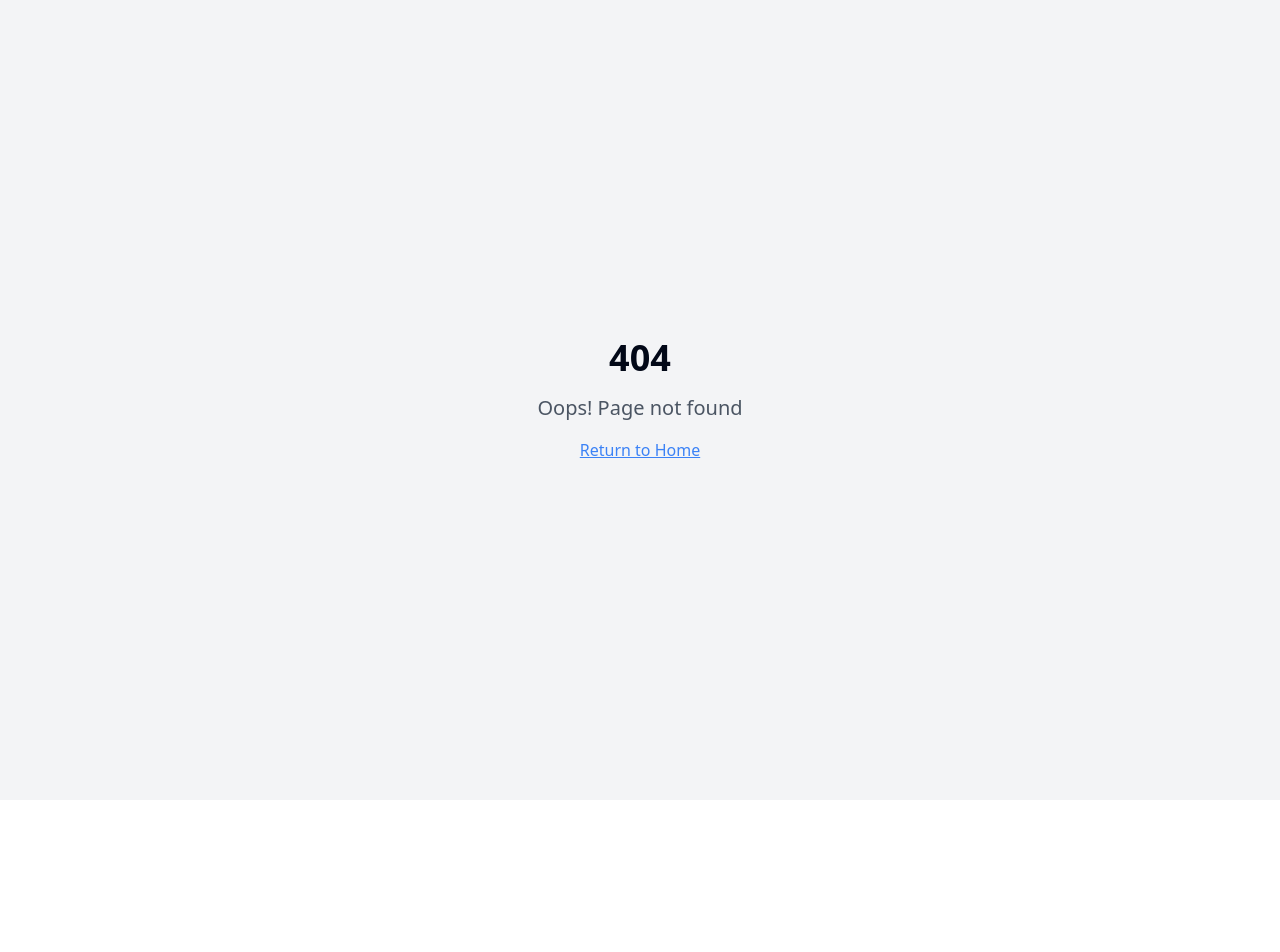
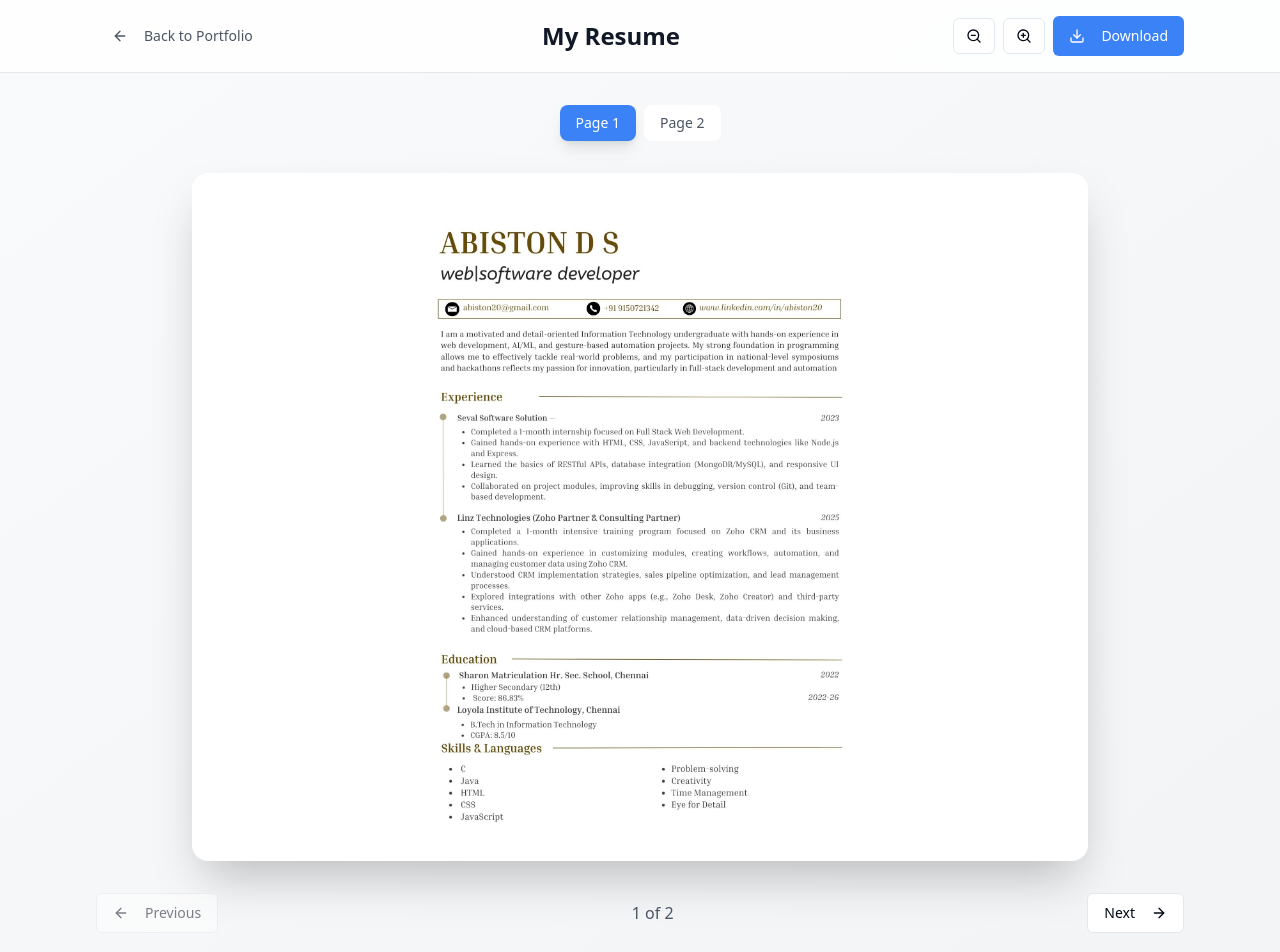
Before and after one commit to Abiston20/portfolio, a React (Vite) app: page /resume in a window 1280 px wide. Before the commit this address had no page. Shown: the top 952 px of the page. Before the commit the page ends 800 px from the top, so only its background shows below. Built offline with nearby package versions, Linux system fonts and the light colour scheme.

Commit message:
feat: Implement resume view and update AI image
Adds a new page for displaying the resume image with smooth transitions and updates the AI & Machine Learning certificate image.

```diff
--- a/src/App.tsx
+++ b/src/App.tsx
@@ -1,9 +1,11 @@
+
 import { Toaster } from "@/components/ui/toaster";
 import { Toaster as Sonner } from "@/components/ui/sonner";
 import { TooltipProvider } from "@/components/ui/tooltip";
 import { QueryClient, QueryClientProvider } from "@tanstack/react-query";
 import { BrowserRouter, Routes, Route } from "react-router-dom";
 import Index from "./pages/Index";
+import Resume from "./pages/Resume";
 import NotFound from "./pages/NotFound";
 
 const queryClient = new QueryClient();
@@ -16,6 +18,7 @@ const App = () => (
       <BrowserRouter>
         <Routes>
           <Route path="/" element={<Index />} />
+          <Route path="/resume" element={<Resume />} />
           {/* ADD ALL CUSTOM ROUTES ABOVE THE CATCH-ALL "*" ROUTE */}
           <Route path="*" element={<NotFound />} />
         </Routes>
--- a/src/components/CertificatesSection.tsx
+++ b/src/components/CertificatesSection.tsx
@@ -1,3 +1,4 @@
+
 import { motion } from 'framer-motion';
 import { useInView } from 'framer-motion';
 import { useRef, useState } from 'react';
@@ -16,7 +17,7 @@ const CertificatesSection = () => {
       organization: "Connected Core Technology Solutions",
       date: "2023",
       description: "Comprehensive certification in AI and ML technologies, algorithms, and practical implementations.",
-      image: "https://images.unsplash.com/photo-1507003211169-0a1dd7228f2d?w=600&h=400&fit=crop",
+      image: "https://images.unsplash.com/photo-1677442136019-21780ecad995?w=600&h=400&fit=crop",
       skills: ["Machine Learning", "Deep Learning", "Python", "TensorFlow"]
     },
     {
--- a/src/components/ResumeSection.tsx
+++ b/src/components/ResumeSection.tsx
@@ -1,13 +1,15 @@
 import { motion } from 'framer-motion';
 import { useInView } from 'framer-motion';
 import { useRef } from 'react';
-import { Download, FileText, Calendar, MapPin, Trophy, GraduationCap } from 'lucide-react';
+import { Download, FileText, Calendar, MapPin, Trophy, GraduationCap, Eye } from 'lucide-react';
 import { Card, CardContent } from '@/components/ui/card';
 import { Button } from '@/components/ui/button';
+import { useNavigate } from 'react-router-dom';
 
 const ResumeSection = () => {
   const ref = useRef(null);
   const isInView = useInView(ref, { once: true, margin: "-100px" });
+  const navigate = useNavigate();
 
   const experiences = [
     {
@@ -85,10 +87,21 @@ const ResumeSection = () => {
             initial={{ opacity: 0, scale: 0.8 }}
             animate={isInView ? { opacity: 1, scale: 1 } : { opacity: 0, scale: 0.8 }}
             transition={{ delay: 0.3, duration: 0.6 }}
+            className="flex flex-col sm:flex-row gap-4 justify-center"
           >
             <Button
               size="lg"
+              onClick={() => navigate('/resume')}
               className="bg-portfolio-primary hover:bg-portfolio-primary/90 text-white px-8 py-3 rounded-full shadow-lg hover:shadow-glow transition-all duration-300 group"
+            >
+              <Eye className="mr-2 h-5 w-5 group-hover:scale-110 transition-transform" />
+              View My Resume
+            </Button>
+            <Button
+              size="lg"
+              variant="outline"
+              onClick={() => navigate('/resume')}
+              className="border-portfolio-primary text-portfolio-primary hover:bg-portfolio-primary hover:text-white px-8 py-3 rounded-full transition-all duration-300 group"
             >
               <Download className="mr-2 h-5 w-5 group-hover:animate-bounce" />
               Download Resume
--- /dev/null
+++ b/src/pages/Resume.tsx
@@ -0,0 +1,177 @@
+
+import { motion } from 'framer-motion';
+import { useState } from 'react';
+import { ArrowLeft, Download, ZoomIn, ZoomOut } from 'lucide-react';
+import { Button } from '@/components/ui/button';
+import { useNavigate } from 'react-router-dom';
+
+const Resume = () => {
+  const navigate = useNavigate();
+  const [currentPage, setCurrentPage] = useState(0);
+  const [zoomLevel, setZoomLevel] = useState(1);
+
+  const resumeImages = [
+    '/lovable-uploads/569edaec-7c4b-49ea-9b82-e5e05d7033a3.png',
+    '/lovable-uploads/4fbbafd5-55fb-4e95-9138-b0576b27adc1.png'
+  ];
+
+  const handleDownload = () => {
+    // Create a link to download both images as a PDF or trigger individual downloads
+    resumeImages.forEach((image, index) => {
+      const link = document.createElement('a');
+      link.href = image;
+      link.download = `resume-page-${index + 1}.png`;
+      document.body.appendChild(link);
+      link.click();
+      document.body.removeChild(link);
+    });
+  };
+
+  const handleZoomIn = () => {
+    setZoomLevel(prev => Math.min(prev + 0.2, 2));
+  };
+
+  const handleZoomOut = () => {
+    setZoomLevel(prev => Math.max(prev - 0.2, 0.5));
+  };
+
+  return (
+    <div className="min-h-screen bg-gradient-to-br from-gray-50 to-gray-100 dark:from-portfolio-darker dark:to-portfolio-dark">
+      {/* Header */}
+      <motion.div
+        initial={{ opacity: 0, y: -20 }}
+        animate={{ opacity: 1, y: 0 }}
+        transition={{ duration: 0.6 }}
+        className="sticky top-0 z-10 bg-white/80 dark:bg-portfolio-darker/80 backdrop-blur-sm border-b border-gray-200 dark:border-gray-700"
+      >
+        <div className="max-w-6xl mx-auto px-4 sm:px-6 lg:px-8 py-4">
+          <div className="flex items-center justify-between">
+            <Button
+              variant="ghost"
+              onClick={() => navigate('/')}
+              className="flex items-center text-gray-600 dark:text-gray-300 hover:text-portfolio-primary"
+            >
+              <ArrowLeft className="w-4 h-4 mr-2" />
+              Back to Portfolio
+            </Button>
+
+            <h1 className="text-2xl font-bold text-gray-900 dark:text-white">
+              My Resume
+            </h1>
+
+            <div className="flex items-center space-x-2">
+              <Button
+                variant="outline"
+                size="sm"
+                onClick={handleZoomOut}
+                disabled={zoomLevel <= 0.5}
+              >
+                <ZoomOut className="w-4 h-4" />
+              </Button>
+              <Button
+                variant="outline"
+                size="sm"
+                onClick={handleZoomIn}
+                disabled={zoomLevel >= 2}
+              >
+                <ZoomIn className="w-4 h-4" />
+              </Button>
+              <Button
+                onClick={handleDownload}
+                className="bg-portfolio-primary hover:bg-portfolio-primary/90 text-white"
+              >
+                <Download className="w-4 h-4 mr-2" />
+                Download
+              </Button>
+            </div>
+          </div>
+        </div>
+      </motion.div>
+
+      {/* Resume Content */}
+      <div className="max-w-6xl mx-auto px-4 sm:px-6 lg:px-8 py-8">
+        {/* Page Navigation */}
+        <motion.div
+          initial={{ opacity: 0, y: 20 }}
+          animate={{ opacity: 1, y: 0 }}
+          transition={{ duration: 0.6, delay: 0.2 }}
+          className="flex justify-center mb-8"
+        >
+          <div className="flex space-x-2">
+            {resumeImages.map((_, index) => (
+              <button
+                key={index}
+                onClick={() => setCurrentPage(index)}
+                className={`px-4 py-2 rounded-lg text-sm font-medium transition-all duration-300 ${
+                  currentPage === index
+                    ? 'bg-portfolio-primary text-white shadow-lg'
+                    : 'bg-white dark:bg-portfolio-darker text-gray-600 dark:text-gray-300 hover:bg-gray-50 dark:hover:bg-portfolio-dark'
+                }`}
+              >
+                Page {index + 1}
+              </button>
+            ))}
+          </div>
+        </motion.div>
+
+        {/* Resume Image Display */}
+        <motion.div
+          initial={{ opacity: 0, scale: 0.9 }}
+          animate={{ opacity: 1, scale: 1 }}
+          transition={{ duration: 0.8, delay: 0.3 }}
+          className="flex justify-center"
+        >
+          <div className="bg-white dark:bg-portfolio-darker rounded-2xl shadow-2xl p-6 max-w-4xl w-full">
+            <motion.div
+              key={currentPage}
+              initial={{ opacity: 0, x: 50 }}
+              animate={{ opacity: 1, x: 0 }}
+              exit={{ opacity: 0, x: -50 }}
+              transition={{ duration: 0.5 }}
+              className="overflow-hidden rounded-lg"
+              style={{ transform: `scale(${zoomLevel})`, transformOrigin: 'top center' }}
+            >
+              <img
+                src={resumeImages[currentPage]}
+                alt={`Resume page ${currentPage + 1}`}
+                className="w-full h-auto shadow-lg rounded-lg"
+                style={{ maxHeight: '80vh', objectFit: 'contain' }}
+              />
+            </motion.div>
+          </div>
+        </motion.div>
+
+        {/* Navigation Arrows */}
+        {resumeImages.length > 1 && (
+          <div className="flex justify-between items-center mt-8">
+            <Button
+              variant="outline"
+              onClick={() => setCurrentPage(prev => Math.max(0, prev - 1))}
+              disabled={currentPage === 0}
+              className="flex items-center"
+            >
+              <ArrowLeft className="w-4 h-4 mr-2" />
+              Previous
+            </Button>
+
+            <span className="text-gray-600 dark:text-gray-300">
+              {currentPage + 1} of {resumeImages.length}
+            </span>
+
+            <Button
+              variant="outline"
+              onClick={() => setCurrentPage(prev => Math.min(resumeImages.length - 1, prev + 1))}
+              disabled={currentPage === resumeImages.length - 1}
+              className="flex items-center"
+            >
+              Next
+              <ArrowLeft className="w-4 h-4 ml-2 rotate-180" />
+            </Button>
+          </div>
+        )}
+      </div>
+    </div>
+  );
+};
+
+export default Resume;
```
Also changed, not shown: public/lovable-uploads/4fbbafd5-55fb-4e95-9138-b0576b27adc1.png (added), public/lovable-uploads/569edaec-7c4b-49ea-9b82-e5e05d7033a3.png (added).
